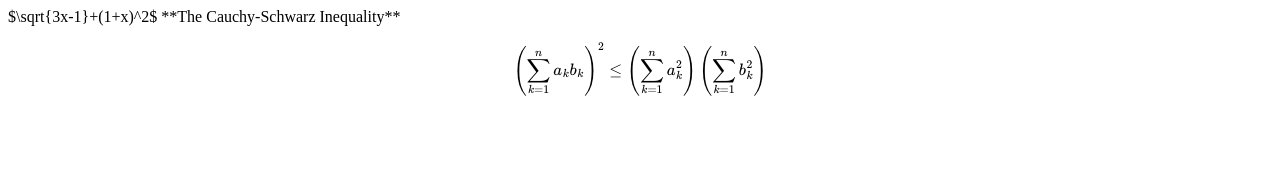
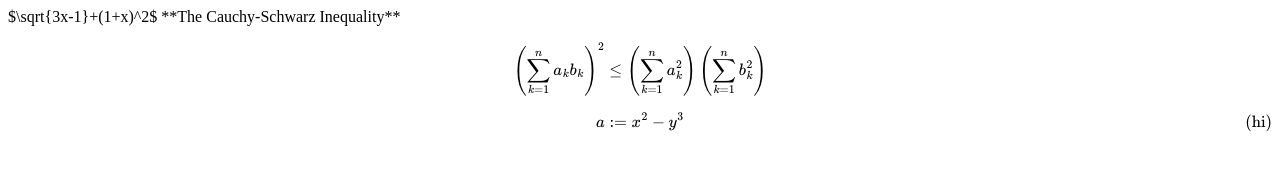
Before and after one commit to GitCredentialManager/pagestest, a plain HTML site: page index.html in a window 1280 px wide. Drawn offline with nearby package versions, Linux system fonts and the light colour scheme.

Commit message:
Update index.html

```diff
--- a/index.html
+++ b/index.html
@@ -9,5 +9,7 @@ $\sqrt{3x-1}+(1+x)^2$
 
 $$\left( \sum_{k=1}^n a_k b_k \right)^2 \leq \left( \sum_{k=1}^n a_k^2 \right) \left( \sum_{k=1}^n b_k^2 \right)$$
 
+$$a := x^2-y^3 \tag{hi}\label{evil}$$
+
 </body>
 </html>
```
